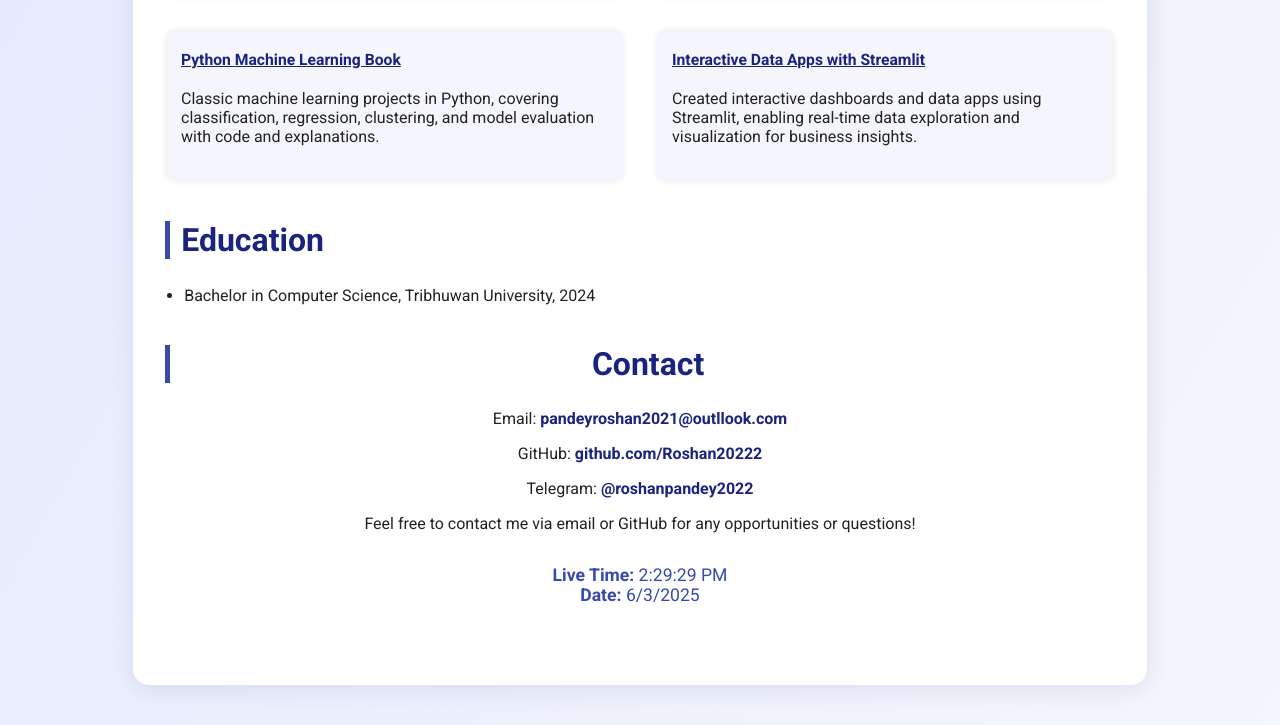
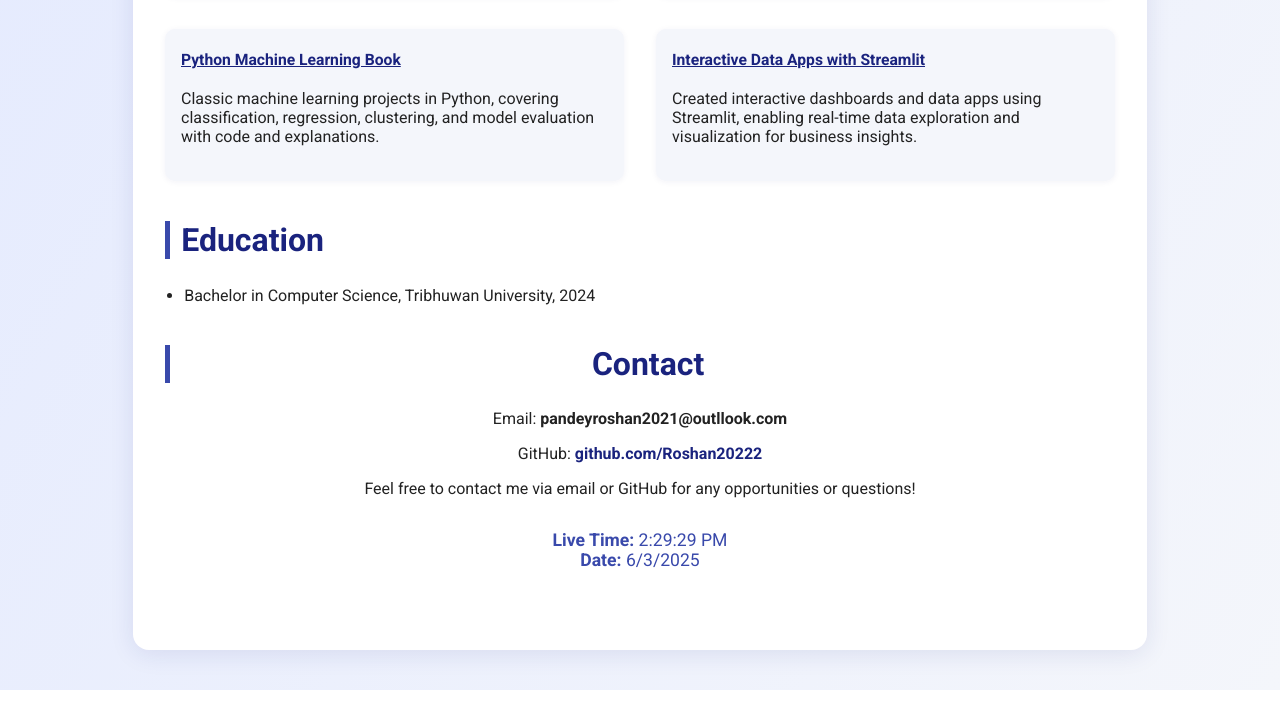
Before and after one commit to Roshan20222/web3, a plain HTML site: page index.html in a window 1280 px wide. Shown: the part 1200-1925 px from the top of the page. After the commit the page ends 1890 px from the top, so only its background shows below. Drawn offline with Linux system fonts and the light colour scheme.

Commit message:
Remove Telegram link and show email clearly in contact section

```diff
--- a/index.html
+++ b/index.html
@@ -98,9 +98,8 @@
         </section>
         <section class="contact">
             <h2>Contact</h2>
-            <p>Email: <a href="mailto:pandeyroshan2021@outllook.com">pandeyroshan2021@outllook.com</a></p>
+            <p>Email: <strong>pandeyroshan2021@outllook.com</strong></p>
             <p>GitHub: <a href="https://github.com/Roshan20222" target="_blank">github.com/Roshan20222</a></p>
-            <p>Telegram: <a href="https://t.me/roshanpandey2022" target="_blank">@roshanpandey2022</a></p>
             <p>Feel free to contact me via email or GitHub for any opportunities or questions!</p>
             <div style="margin-top:2rem;font-size:1.1rem;color:#3949ab;">
                 <strong>Live Time:</strong> <span id="live-time"></span><br>
```
